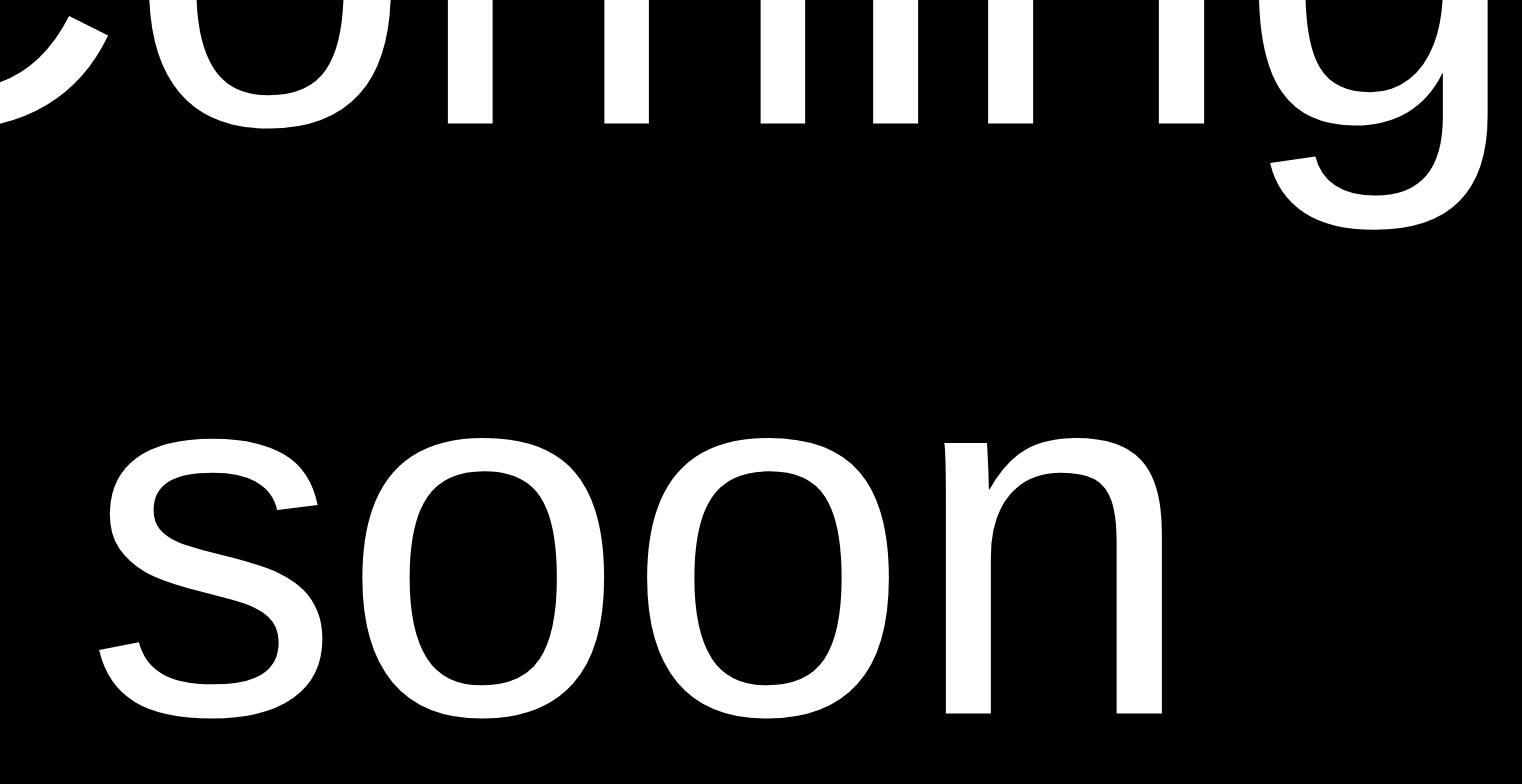
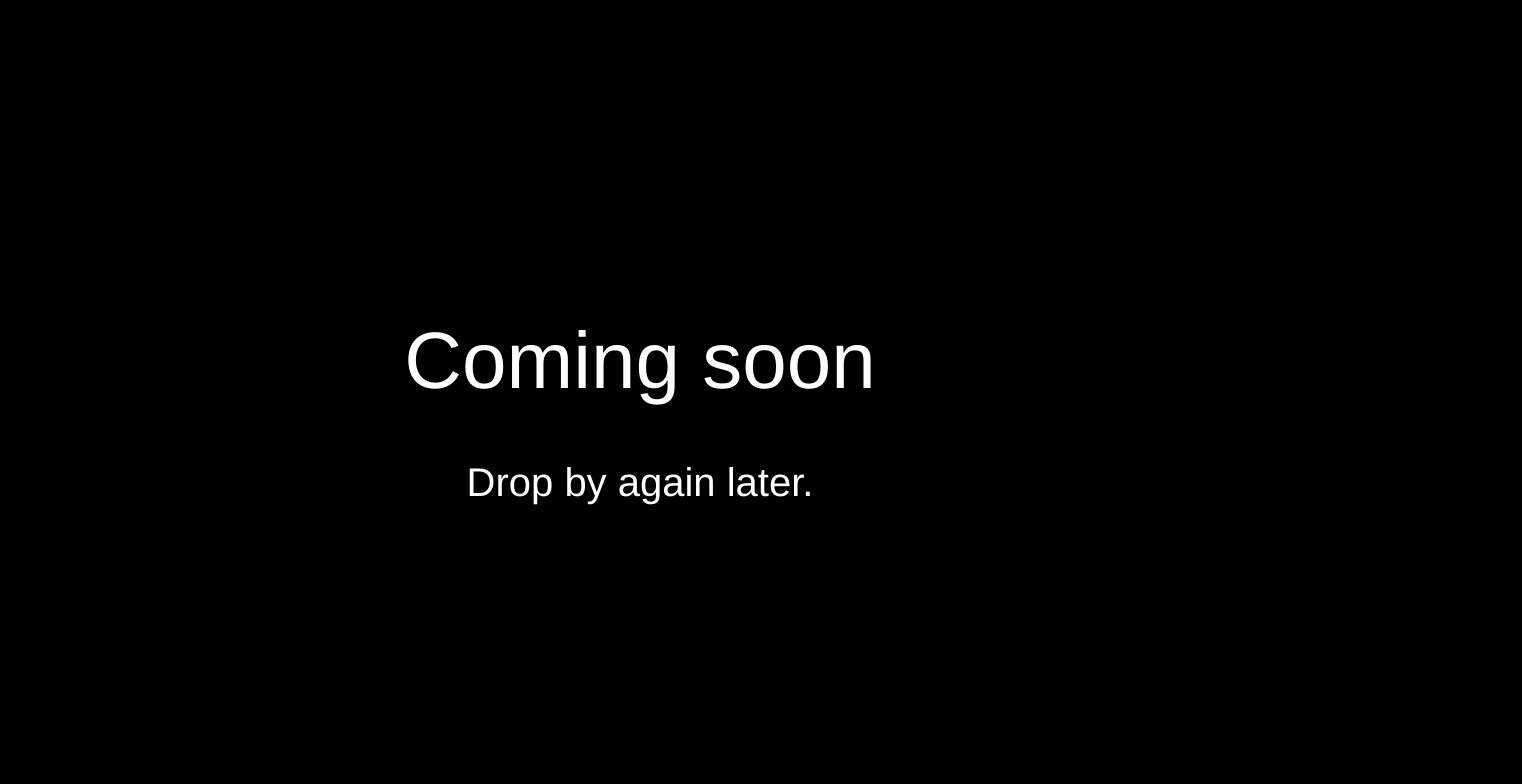
Before and after one commit to andrejsjaudzems/andrejsjaudzems.github.io, a plain HTML site: page index.html in a window 1280 px wide. Shown: the top 784 px of the page, 1522 px wide, since content can reach past the window. Drawn offline with Linux system fonts and the light colour scheme.

Commit message:
Update stylesheet_temp.css

```diff
--- a/css/stylesheet_temp.css
+++ b/css/stylesheet_temp.css
@@ -12,7 +12,7 @@ div {
 
 h1 {
   font-family: "Helvetica Neue", Helvetica, Arial, sans-serif;
-  font-size: 64vmin;
+  font-size: 10vmin;
   font-style: normal;
   font-variant: normal;
   font-weight: 100;
@@ -24,7 +24,7 @@ h1 {
 
 h2 {
   font-family: "Helvetica Neue", Helvetica, Arial, sans-serif;
-  font-size: 20vmin;
+  font-size: 5vmin;
   font-style: normal;
   font-variant: normal;
   font-weight: 200;
```
